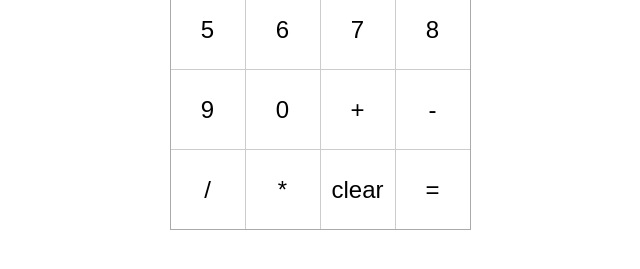
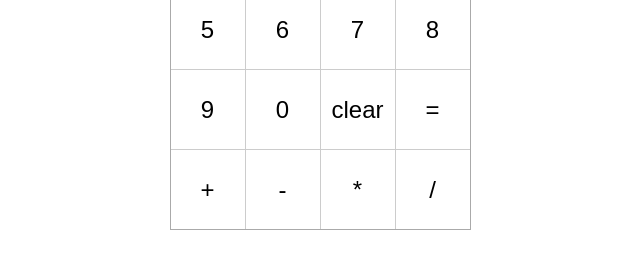
Before and after one commit to g-krzysztof/calculator, a React (Create React App) app: page / in a window 1280 px wide. Shown: the part 271-540 px from the top of the page, without its empty margins (320-960 px from the left). Built offline with nearby package versions, Linux system fonts and the light colour scheme.

Commit message:
change buttons order

```diff
--- a/src/components/App.js
+++ b/src/components/App.js
@@ -60,12 +60,12 @@ class App extends React.Component {
           <Button name="8" onClick={this.handleClick} />
           <Button name="9" onClick={this.handleClick} />
           <Button name="0" onClick={this.handleClick} />
+          <Button name="clear" onClick={this.handleClick} />
+          <Button name="=" onClick={this.handleClick} />
           <Button name="+" onClick={this.handleClick} />
           <Button name="-" onClick={this.handleClick} />
+          <Button name="*" onClick={this.handleClick} />
           <Button name="/" onClick={this.handleClick} />
-          <Button name="*" onClick={this.handleClick} />
-          <Button name="clear" onClick={this.handleClick} />
-          <Button name="=" onClick={this.handleClick} />
         </div>
       </div>
     );
```
